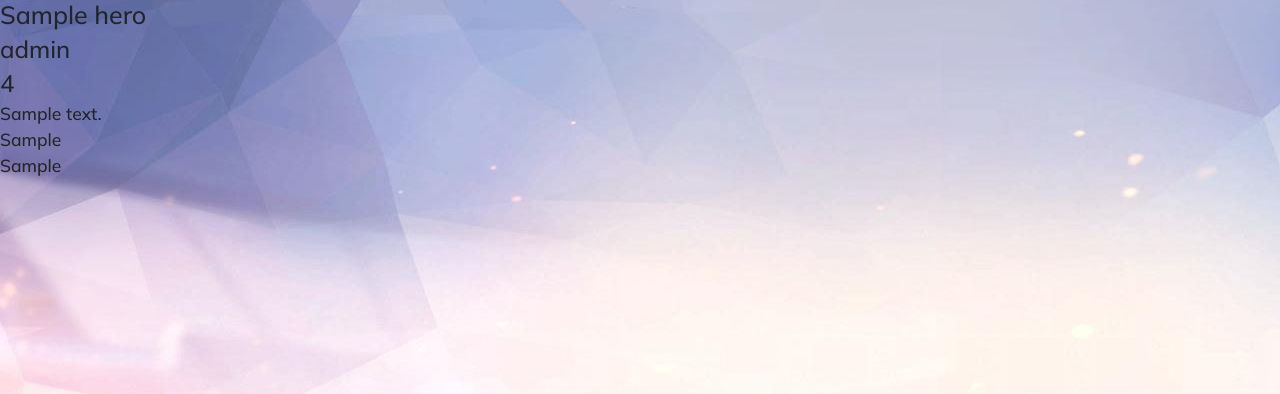
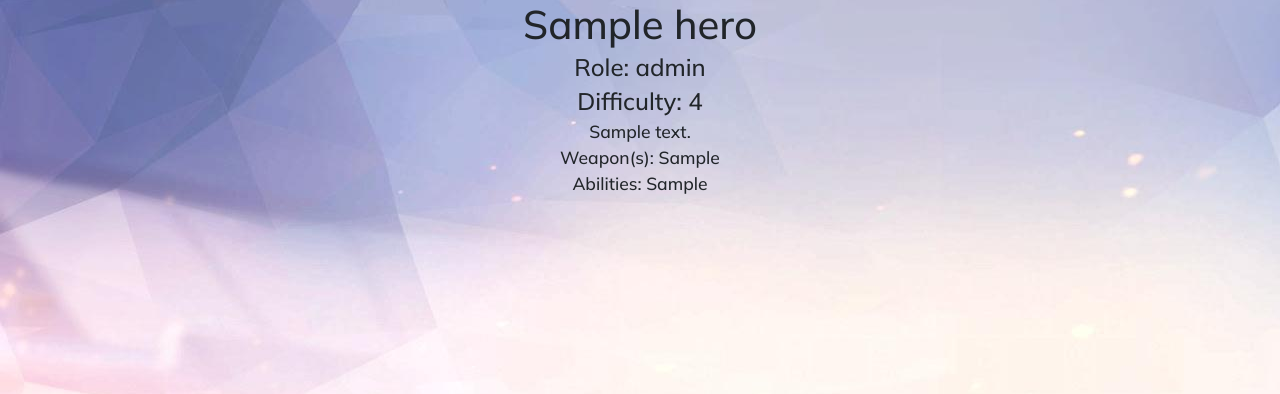
Before and after one commit to LargeWater/owhero, a Django app: page /heroes/1 in a window 1280 px wide. Shown: the part 66-460 px from the top of the page. Run offline with Django 4.2, Linux system fonts and the light colour scheme; tables that the repository leaves empty hold one stand-in row (values such as "Sample post").

Commit message:
flesh out details page and basic style

```diff
--- a/main_app/static/css/heroes/hero-detail.css
+++ b/main_app/static/css/heroes/hero-detail.css
@@ -0,0 +1,18 @@
+.hero-details{
+  justify-content: center;
+  align-items: center;
+  text-align: center;
+  max-width: 60%;
+}
+
+.hero-container{
+  justify-content: center;
+  align-items: center;
+  display: flex;
+  flex-wrap: wrap;
+  flex-direction: row;
+}
+
+h1{
+  font-size: 4rem;
+}
--- a/main_app/templates/heroes/details.html
+++ b/main_app/templates/heroes/details.html
@@ -17,11 +17,13 @@
   </div>
   <div class="hero-details">
     <h1>{{ hero.name }}</h1>
-      <h2>{{ hero.role}}</h2>
-      <h2>{{ hero.rating}}</h2>
-      <h3>{{ hero.description }}</h3>
-      <h3>{{ hero.weapon }}</h3>
-      <h3>{{ hero.abilities }}</h3>
+    <div class='hero-basic'>
+      <h2>Role: {{ hero.role}}</h2>
+      <h2>Difficulty: {{ hero.rating}}</h2>
+    </div>
+    <h3>{{ hero.description }}</h3>
+    <h3>Weapon(s): {{ hero.weapon }}</h3>
+    <h3>Abilities: {{ hero.abilities }}</h3>
   </div>
 </section>
 
```
